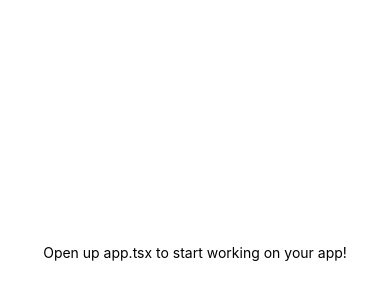
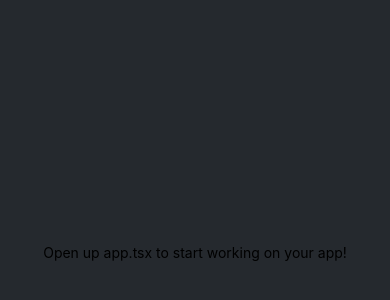
Before and after one commit to Masa0650/interntest, a React Native app: screen / in a window 390 px wide. Shown: the part 170-470 px from the top of the page. Built offline with nearby package versions, Linux system fonts and the light colour scheme.

Commit message:
背景色を変更

```diff
--- a/src/screens/app.tsx
+++ b/src/screens/app.tsx
@@ -15,7 +15,7 @@ const App: FC = () => {
 const styles = StyleSheet.create({
   container: {
     flex: 1,
-    backgroundColor: "#fff",
+    backgroundColor: "#25292e",
     alignItems: "center",
     justifyContent: "center",
   },
```
